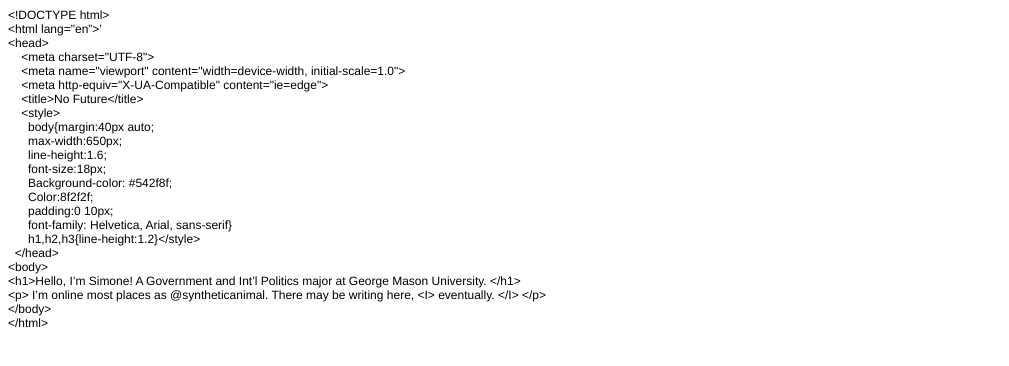
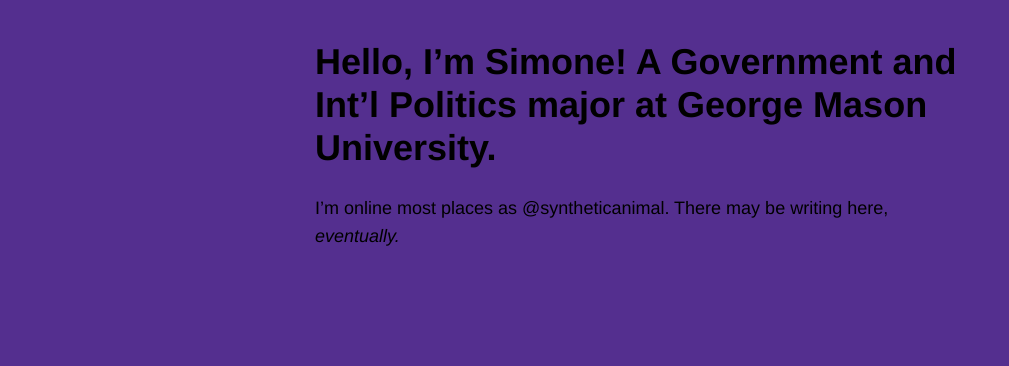
Before and after one commit to simoneramone/simoneramone.github.io, a plain HTML site: page index.html in a window 1280 px wide. Shown: the whole page, without its empty margins (0-1009 px from the left). Drawn offline with Linux system fonts and the light colour scheme.

Commit message:
Update index.html

```diff
--- a/index.html
+++ b/index.html
@@ -1,40 +1,23 @@
-<!DOCTYPE html PUBLIC "-//W3C//DTD HTML 4.01//EN" "http://www.w3.org/TR/html4/strict.dtd">
-<html>
+<!DOCTYPE html>
+<html lang="en”>’
 <head>
-  <meta http-equiv="Content-Type" content="text/html; charset=utf-8">
-  <meta http-equiv="Content-Style-Type" content="text/css">
-  <title></title>
-  <meta name="Generator" content="Cocoa HTML Writer">
-  <meta name="CocoaVersion" content="2575.6">
-  <style type="text/css">
-    p.p1 {margin: 0.0px 0.0px 0.0px 0.0px; font: 12.0px Helvetica}
-    p.p2 {margin: 0.0px 0.0px 0.0px 0.0px; font: 12.0px Helvetica; min-height: 14.0px}
-  </style>
-</head>
+    <meta charset="UTF-8">
+    <meta name="viewport" content="width=device-width, initial-scale=1.0">
+    <meta http-equiv="X-UA-Compatible" content="ie=edge">
+    <title>No Future</title>
+    <style>
+      body{margin:40px auto;
+      max-width:650px;
+      line-height:1.6;
+      font-size:18px;
+      Background-color: #542f8f;
+      Color:8f2f2f;
+      padding:0 10px;
+      font-family: Helvetica, Arial, sans-serif}
+      h1,h2,h3{line-height:1.2}</style>
+  </head>
 <body>
-<p class="p1">&lt;!DOCTYPE html&gt;</p>
-<p class="p1">&lt;html lang="en”&gt;’</p>
-<p class="p1">&lt;head&gt;</p>
-<p class="p1"><span class="Apple-converted-space">    </span>&lt;meta charset="UTF-8"&gt;</p>
-<p class="p1"><span class="Apple-converted-space">    </span>&lt;meta name="viewport" content="width=device-width, initial-scale=1.0"&gt;</p>
-<p class="p1"><span class="Apple-converted-space">    </span>&lt;meta http-equiv="X-UA-Compatible" content="ie=edge"&gt;</p>
-<p class="p1"><span class="Apple-converted-space">    </span>&lt;title&gt;No Future&lt;/title&gt;</p>
-<p class="p1"><span class="Apple-converted-space">    </span>&lt;style&gt;</p>
-<p class="p1"><span class="Apple-converted-space">      </span>body{margin:40px auto;</p>
-<p class="p1"><span class="Apple-converted-space">      </span>max-width:650px;</p>
-<p class="p1"><span class="Apple-converted-space">      </span>line-height:1.6;</p>
-<p class="p1"><span class="Apple-converted-space">      </span>font-size:18px;</p>
-<p class="p1"><span class="Apple-converted-space">      </span>Background-color: #542f8f;</p>
-<p class="p1"><span class="Apple-converted-space">      </span>Color:8f2f2f;</p>
-<p class="p1"><span class="Apple-converted-space">      </span>padding:0 10px;</p>
-<p class="p1"><span class="Apple-converted-space">      </span>font-family: Helvetica, Arial, sans-serif}</p>
-<p class="p1"><span class="Apple-converted-space">      </span>h1,h2,h3{line-height:1.2}&lt;/style&gt;</p>
-<p class="p1"><span class="Apple-converted-space">  </span>&lt;/head&gt;</p>
-<p class="p1">&lt;body&gt;</p>
-<p class="p1">&lt;h1&gt;Hello, I’m Simone! A Government and Int’l Politics major at George Mason University. &lt;/h1&gt;</p>
-<p class="p1">&lt;p&gt; I’m online most places as @syntheticanimal. There may be writing here, &lt;I&gt; eventually. &lt;/I&gt; &lt;/p&gt;</p>
-<p class="p1">&lt;/body&gt;</p>
-<p class="p1">&lt;/html&gt;</p>
-<p class="p2"><span class="Apple-converted-space">       </span></p>
+<h1>Hello, I’m Simone! A Government and Int’l Politics major at George Mason University. </h1>
+<p> I’m online most places as @syntheticanimal. There may be writing here, <I> eventually. </I> </p>
 </body>
 </html>
```
